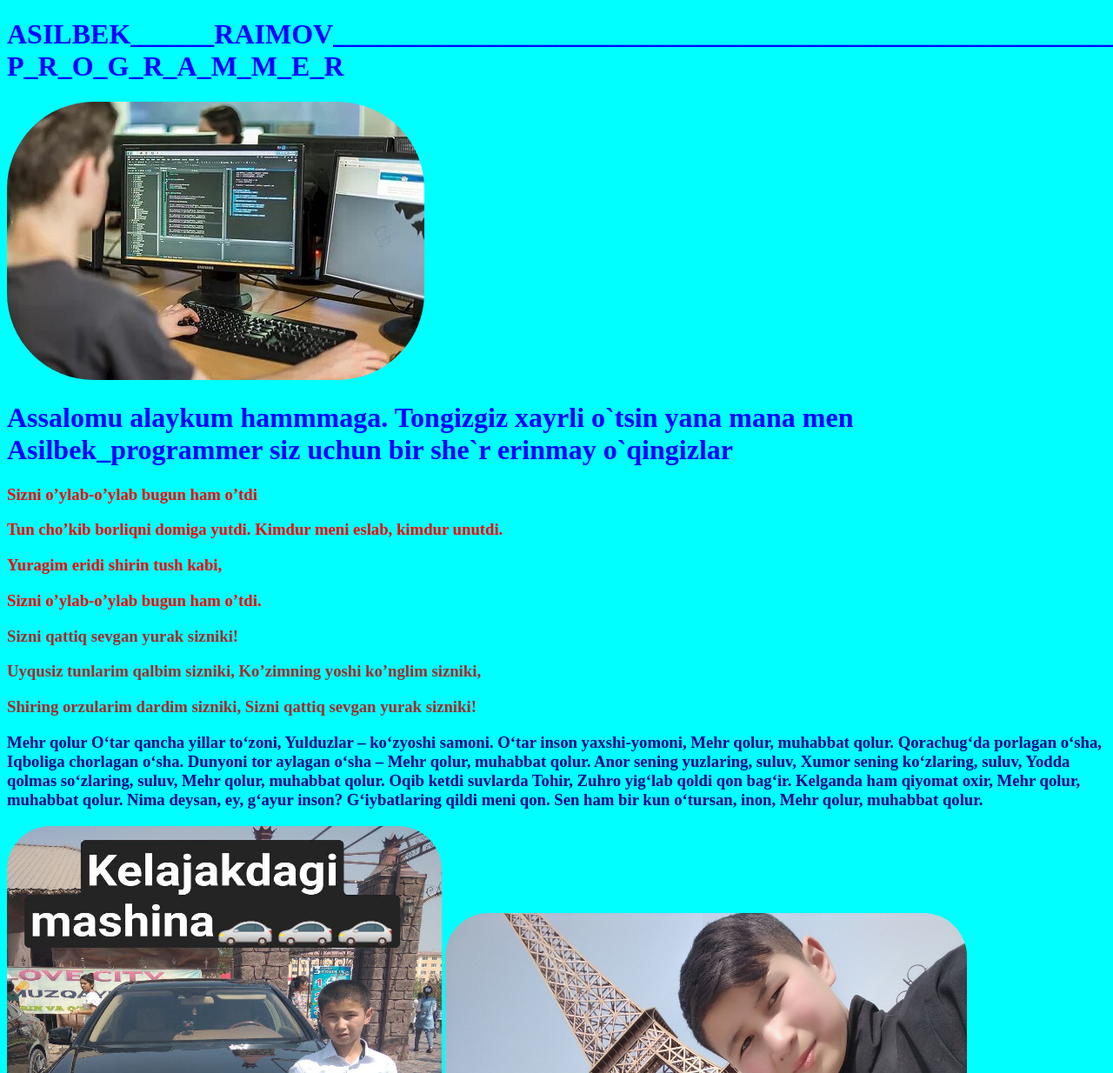
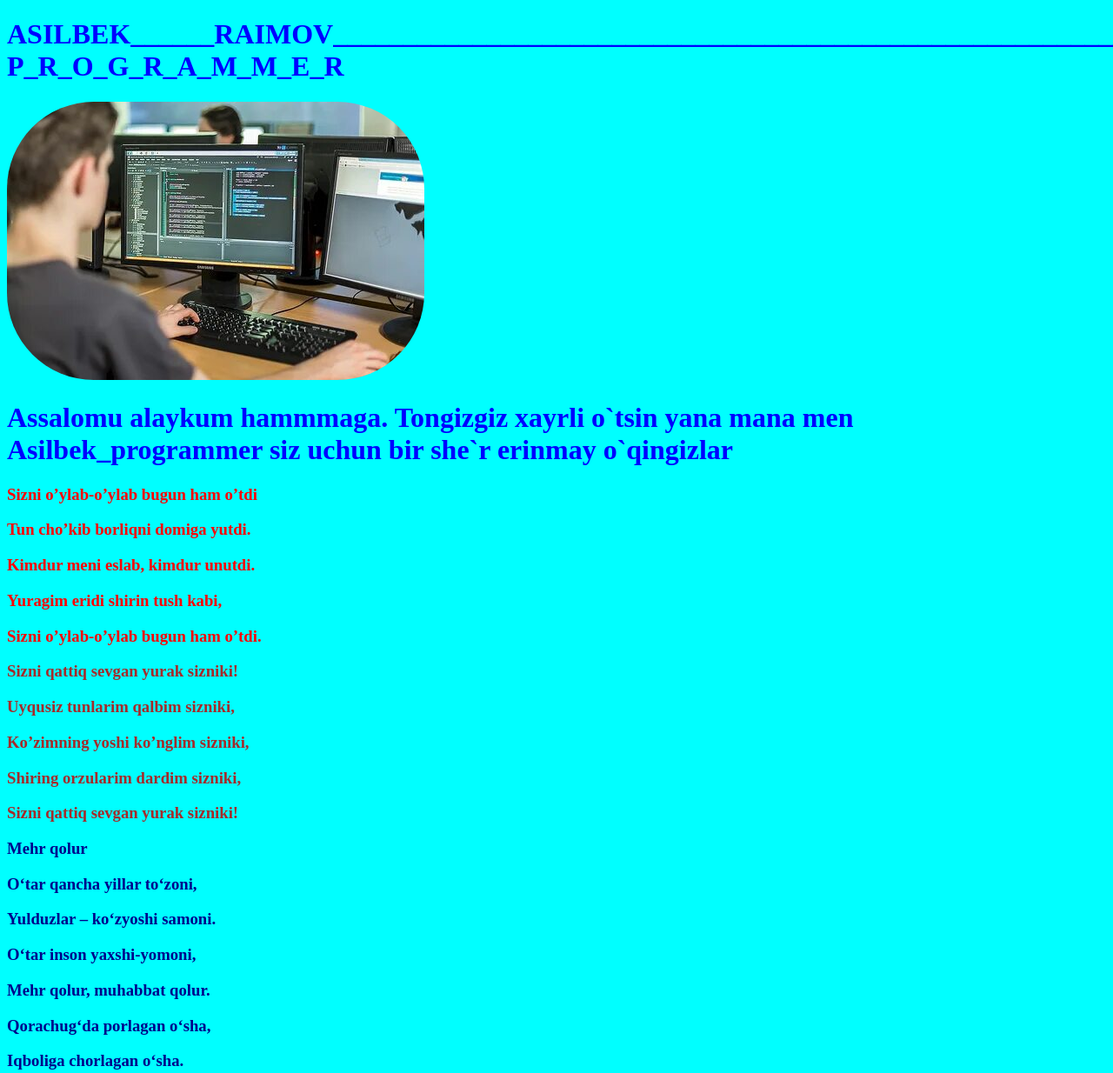
Before and after one commit to Asilbek777/3-dars, a plain HTML site: page index.html in a window 1280 px wide. Shown: the top 1234 px of the page at 87% size. Drawn offline with Linux system fonts and the light colour scheme.

Commit message:
added index.html

```diff
--- a/index.html
+++ b/index.html
@@ -37,40 +37,40 @@
     <img src="prog.jpg" alt="" class="rasm">
     <h1>Assalomu alaykum hammmaga. Tongizgiz xayrli o`tsin yana mana men Asilbek_programmer siz uchun bir she`r erinmay o`qingizlar</h1>
     <h3>Sizni o’ylab-o’ylab bugun ham o’tdi
-      <p> Tun cho’kib borliqni domiga yutdi.
-        Kimdur meni eslab, kimdur unutdi. </p>
+      <p> Tun cho’kib borliqni domiga yutdi. </p>
+      <p></p>  Kimdur meni eslab, kimdur unutdi. </p>
         Yuragim eridi shirin tush kabi,
        <p>Sizni o’ylab-o’ylab bugun ham o’tdi. </p> </h3>
         <h3 class="sher1">Sizni qattiq sevgan yurak sizniki!
-           <p> Uyqusiz tunlarim qalbim sizniki,
-            Ko’zimning yoshi ko’nglim sizniki, </p>
-            <p> Shiring orzularim dardim sizniki,
-            Sizni qattiq sevgan yurak sizniki! </p></h3>
+           <p> Uyqusiz tunlarim qalbim sizniki, </p>
+           </p> Ko’zimning yoshi ko’nglim sizniki, </p>
+            <p> Shiring orzularim dardim sizniki, </p>
+           <p></p> Sizni qattiq sevgan yurak sizniki! </p></h3>
             <h3 class="sher2">Mehr qolur
-                O‘tar qancha yillar to‘zoni,
-                Yulduzlar – ko‘zyoshi samoni.
-                O‘tar inson yaxshi-yomoni,
-                Mehr qolur, muhabbat qolur.
+               <p> O‘tar qancha yillar to‘zoni, </p>
+                Yulduzlar – ko‘zyoshi samoni. </p>
+                O‘tar inson yaxshi-yomoni, </p>
+                Mehr qolur, muhabbat qolur. </p>
 
-                Qorachug‘da porlagan o‘sha,
-                Iqboliga chorlagan o‘sha.
-                Dunyoni tor aylagan o‘sha –
-                Mehr qolur, muhabbat qolur.
+               <p> Qorachug‘da porlagan o‘sha, </p>
+               <p>Iqboliga chorlagan o‘sha. </p>
+               <p> Dunyoni tor aylagan o‘sha – </p>
+               <p>Mehr qolur, muhabbat qolur. </p>
 
-                Anor sening yuzlaring, suluv,
-                Xumor sening ko‘zlaring, suluv,
-                Yodda qolmas so‘zlaring, suluv,
-                Mehr qolur, muhabbat qolur.
+               <p> Anor sening yuzlaring, suluv, </p>
+                Xumor sening ko‘zlaring, suluv, </p>
+                Yodda qolmas so‘zlaring, suluv, </p>
+                Mehr qolur, muhabbat qolur. </p>
 
-                Oqib ketdi suvlarda Tohir,
-                Zuhro yig‘lab qoldi qon bag‘ir.
-                Kelganda ham qiyomat oxir,
-                Mehr qolur, muhabbat qolur.
+                Oqib ketdi suvlarda Tohir, </p>
+                Zuhro yig‘lab qoldi qon bag‘ir. </p>
+                Kelganda ham qiyomat oxir, </p>
+                Mehr qolur, muhabbat qolur. </p>
 
-                Nima deysan, ey, g‘ayur inson?
-                G‘iybatlaring qildi meni qon.
-                Sen ham bir kun o‘tursan, inon,
-                Mehr qolur, muhabbat qolur.</h3>
+                Nima deysan, ey, g‘ayur inson? </p>
+                G‘iybatlaring qildi meni qon. </p>
+                Sen ham bir kun o‘tursan, inon, </p>
+                Mehr qolur, muhabbat qolur. </p></h3>
     <img src="mashinam.jpg" alt="" width="500" height="600">
     <img src="piramidada.jpg" alt="" width="600" height="500">
     <img src="tong.jpg" alt="" width="500" height="600">
```
